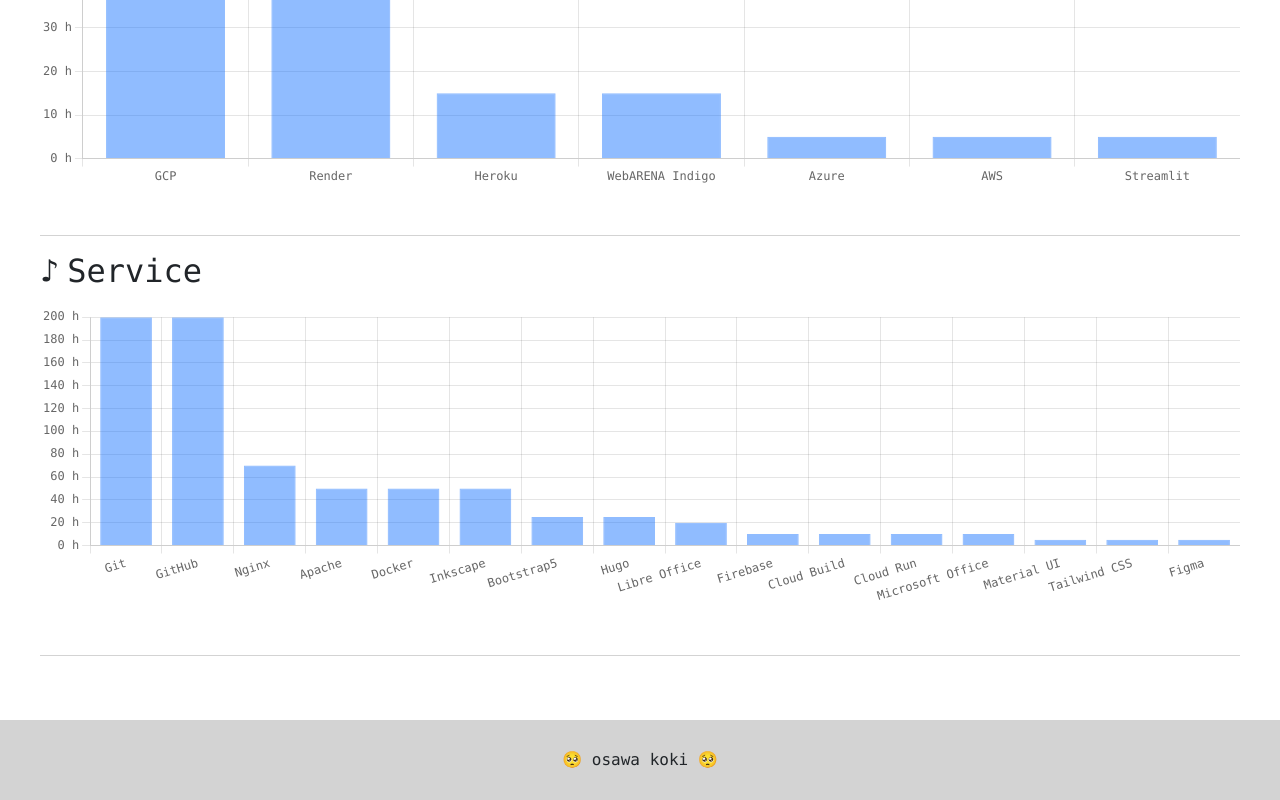
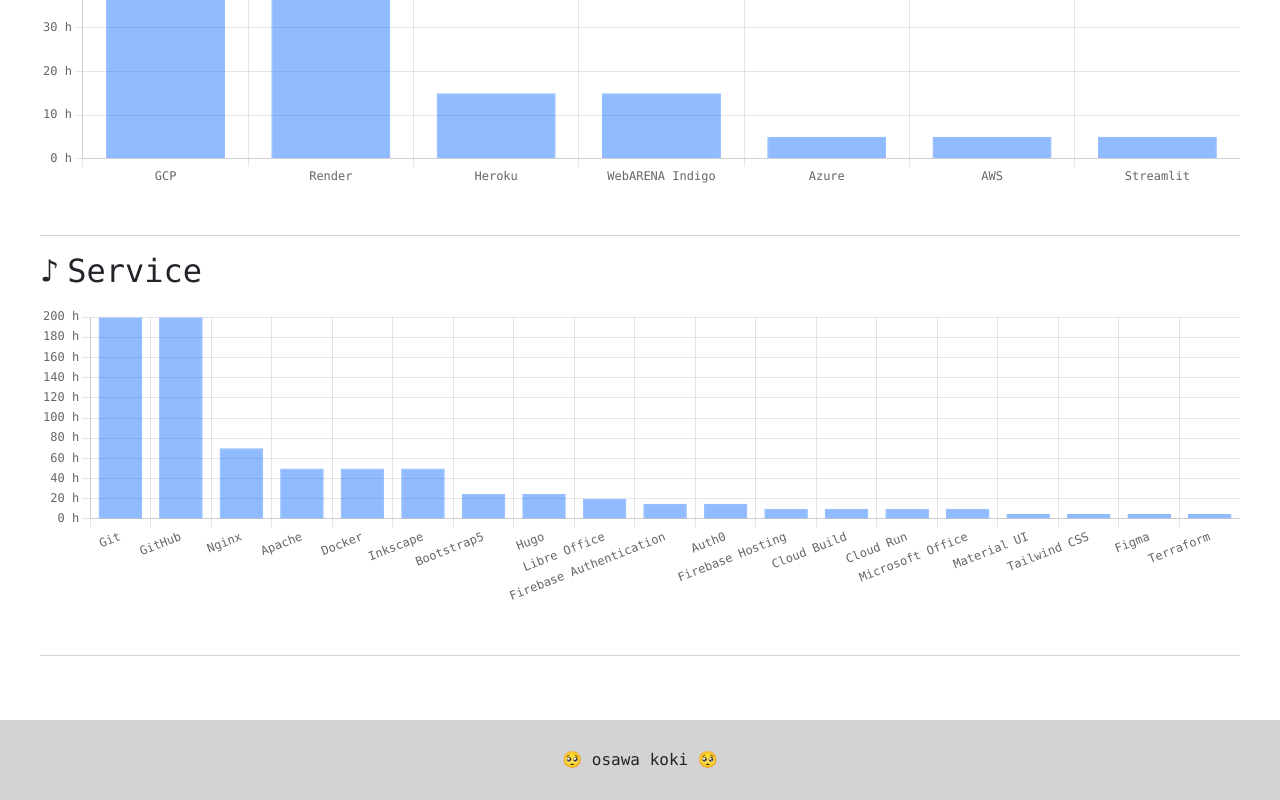
Before and after one commit to osawa-koki/osawa-koki, a Next.js app in the folder portfolio/: page /skill in a window 1280 px wide. Shown: the part 2368-3168 px from the top of the page. Built offline with nearby package versions, Linux system fonts and the light colour scheme.

Commit message:
スキル。

```diff
--- a/portfolio/data/skill.ts
+++ b/portfolio/data/skill.ts
@@ -107,7 +107,7 @@
   // Service
   { name: "Git", hours: 200, category: "Service" },
   { name: "GitHub", hours: 200, category: "Service" },
-  { name: "Firebase", hours: 10, category: "Service" },
+  { name: "Firebase Hosting", hours: 10, category: "Service" },
   { name: "Cloud Build", hours: 10, category: "Service" },
   { name: "Cloud Run", hours: 10, category: "Service" },
   { name: "Apache", hours: 50, category: "Service" },
@@ -121,6 +121,9 @@
   { name: "Microsoft Office", hours: 10, category: "Service" },
   { name: "Libre Office", hours: 20, category: "Service" },
   { name: "Hugo", hours: 25, category: "Service" },
+  { name: "Firebase Authentication", hours: 15, category: "Service" },
+  { name: "Auth0", hours: 15, category: "Service" },
+  { name: "Terraform", hours: 5, category: "Service" },
 ] as DataFormat[]).sort((a, b) => b.hours - a.hours);
 
 const skill_categories: SkillCategory[] = [
```
